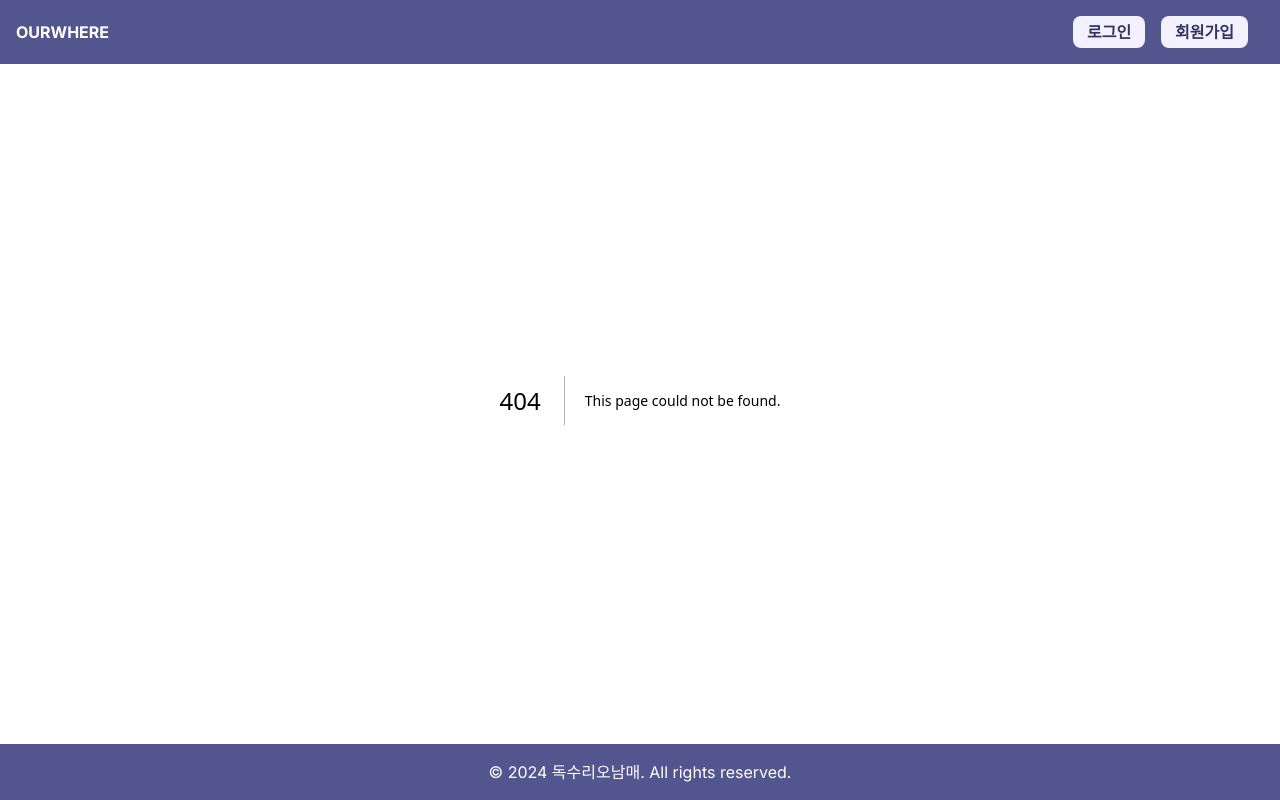
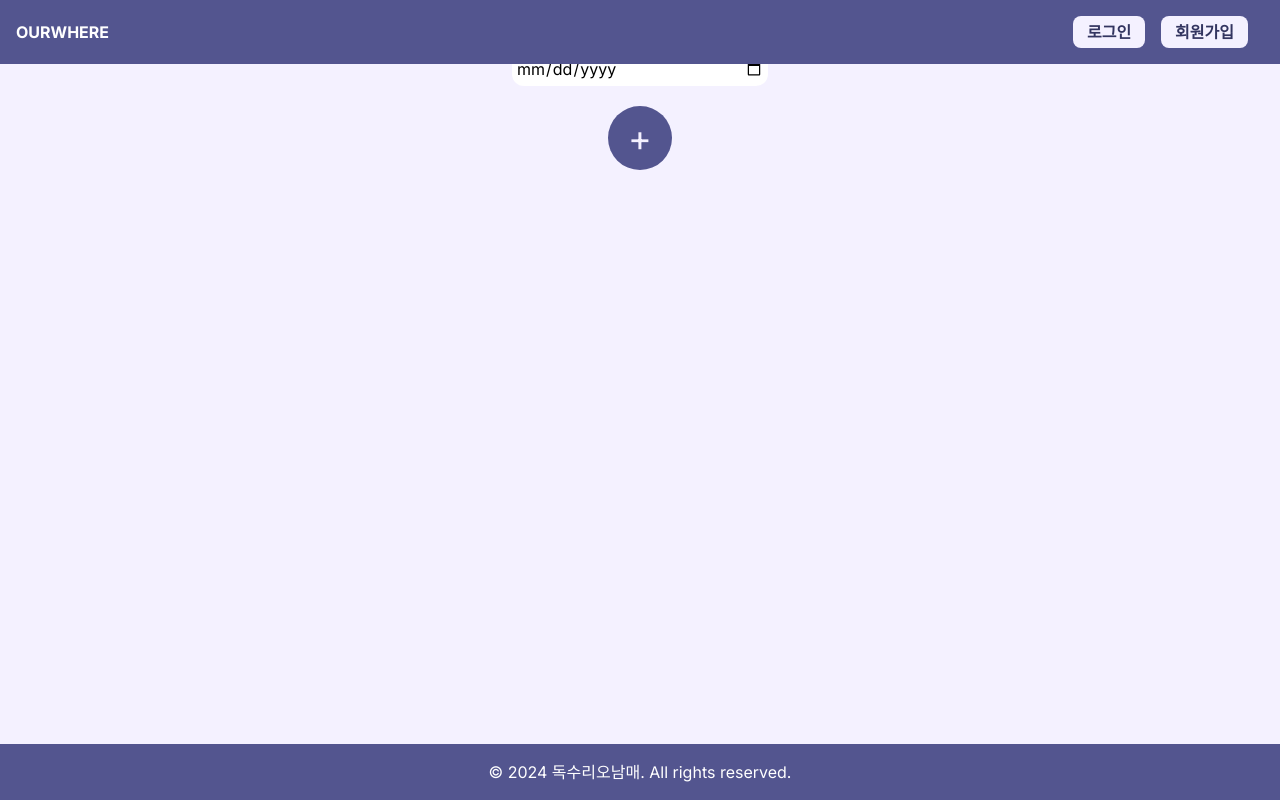
Before and after one commit to 0dytpq0/ourwhere, a Next.js app: page /meeting in a window 1280 px wide. Before the commit this address had no page. Built offline with nearby package versions, Linux system fonts and the light colour scheme.

Commit message:
refactor : 파일명, 컴포넌트 명 등등 수정

```diff
--- a/src/app/(provider)/(root)/log-in/page.tsx
+++ b/src/app/(provider)/(root)/log-in/page.tsx
@@ -1,5 +1,5 @@
 'use client';
-import LogInTemplate from '@/components/templates/LogInTemplate';
+import LogInTemplate from '@/components/template/LogInTemplate';
 import { IMGURLS } from '@/constants/auth.contant';
 
 function LogInPage() {
--- /dev/null
+++ b/src/app/(provider)/(root)/meeting/page.tsx
@@ -0,0 +1,9 @@
+import Meeting from '@/components/template/Meeting';
+
+export default function MeetingPage() {
+  return (
+    <>
+      <Meeting />
+    </>
+  );
+}
--- a/src/app/(provider)/(root)/sign-up/page.tsx
+++ b/src/app/(provider)/(root)/sign-up/page.tsx
@@ -1,5 +1,5 @@
 'use client';
-import LogInTemplate from '@/components/templates/LogInTemplate';
+import LogInTemplate from '@/components/template/LogInTemplate';
 import { IMGURLS } from '@/constants/auth.contant';
 
 function SignUpPage() {
--- a/src/app/postPage/page.tsx
+++ /dev/null
@@ -1,9 +0,0 @@
-import Post from '@/components/templates/Post';
-
-export default function PostPage() {
-  return (
-    <>
-      <Post />
-    </>
-  );
-}
--- a/src/components/templates/LogInTemplate.tsx
+++ b/src/components/template/LogInTemplate.tsx
@@ -1,5 +1,5 @@
 import Image from 'next/image';
-import LogInForm from '../molecules/LogInForm';
+import LogInForm from '../molecules/LoginForm';
 import SignUpForm from '../molecules/SignUpForm';
 
 interface LogInTemplateProps {
--- a/src/components/templates/Post.tsx
+++ b/src/components/template/Meeting.tsx
@@ -1,8 +1,8 @@
 'use client';
 import { useState } from 'react';
-import Modal from '../monocules/Modal';
+import Modal from '../molecules/Modal';
 
-export default function Post() {
+export default function Meeting() {
   const [modal, setModal] = useState(false);
   const handleModal = () => setModal(!modal);
   console.log(modal);
```
Also changed, not shown: src/components/molecules/Modal.tsx (renamed from src/components/monocules/Modal.tsx).
